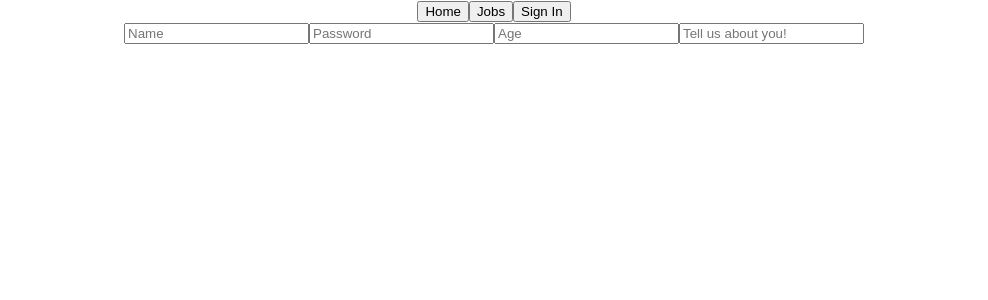
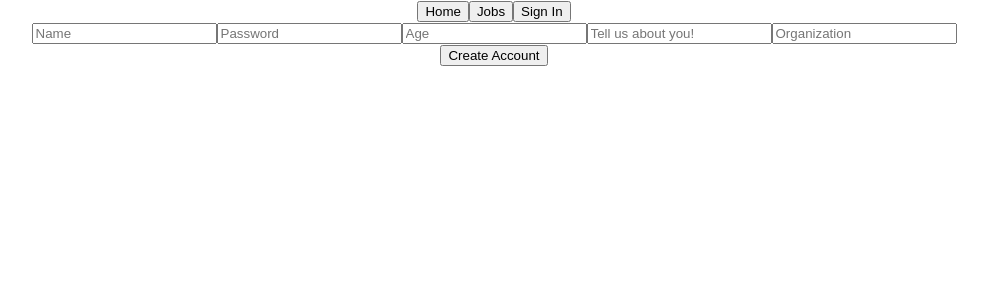
Before and after one commit to B-Keshav/NYCleans, a React (Create React App) app in the folder client/: page /volunteers in a window 1280 px wide. Shown: the top 300 px of the page, without its empty margins (146-1134 px from the left). Built offline with nearby package versions, Linux system fonts and the light colour scheme.

Commit message:
Creating an account

```diff
--- a/client/src/components/Login.js
+++ b/client/src/components/Login.js
@@ -4,13 +4,12 @@ import UserProfile from "./UserProfile";
 import {useState} from "react";
 
 function Login () {
-        const [user, createUser] = useState({
-            name: "",
-            age: 0,
-            password: "",
-            bio: "",
-            organization_id: 1
-         })
+        const [name, setName] = useState("")
+        const [age, setAge] = useState(0)
+        const [password, setPassword] = useState("")
+        const [bio, setBio] = useState("")
+        const [org, setOrg] = useState(1)
+
 
         function handleSubmit(e) {
           e.preventDefault();
@@ -19,37 +18,49 @@ function Login () {
             headers: {
               "Content-Type": "application/json",
             },
-            body: JSON.stringify({user}),
+            body: JSON.stringify({
+                name: name,
+                age: age,
+                password: password,
+                bio: bio,
+                organization_id: org,
+            }),
           })
             .then((r) => r.json())
-            .then(user => console.log(user));
+            .then((res) => console.log(res));
         }
 
         return (
             <div className="App">
-            <form>
+            <form onSubmit={handleSubmit}>
               <div>
                 <input
                   name='name'
                   placeholder='Name'
-                  onChange={(e) => console.log(e.target.value)}
+                  onChange={(e) => setName(e.target.value)}
                 />
                  <input
                   name='password'
                   placeholder='Password'
-                  onChange={(e) => console.log(e.target.value)}
+                  onChange={(e) => setPassword(e.target.value)}
                 />
                 <input
                   name='age'
                   placeholder='Age'
-                  onChange={(e) => console.log(e.target.value)}
+                  onChange={(e) => setAge(e.target.value)}
                 />
                  <input
                   name='bio'
                   placeholder='Tell us about you!'
-                  onChange={(e) => console.log(e.target.value)}
+                  onChange={(e) => setBio(e.target.value)}
+                />
+                 <input
+                  name='org'
+                  placeholder='Organization'
+                  onChange={(e) => setOrg(e.target.value)}
                 />
               </div>
+              <button type="submit">Create Account</button>
             </form>
           </div>
         );
```
